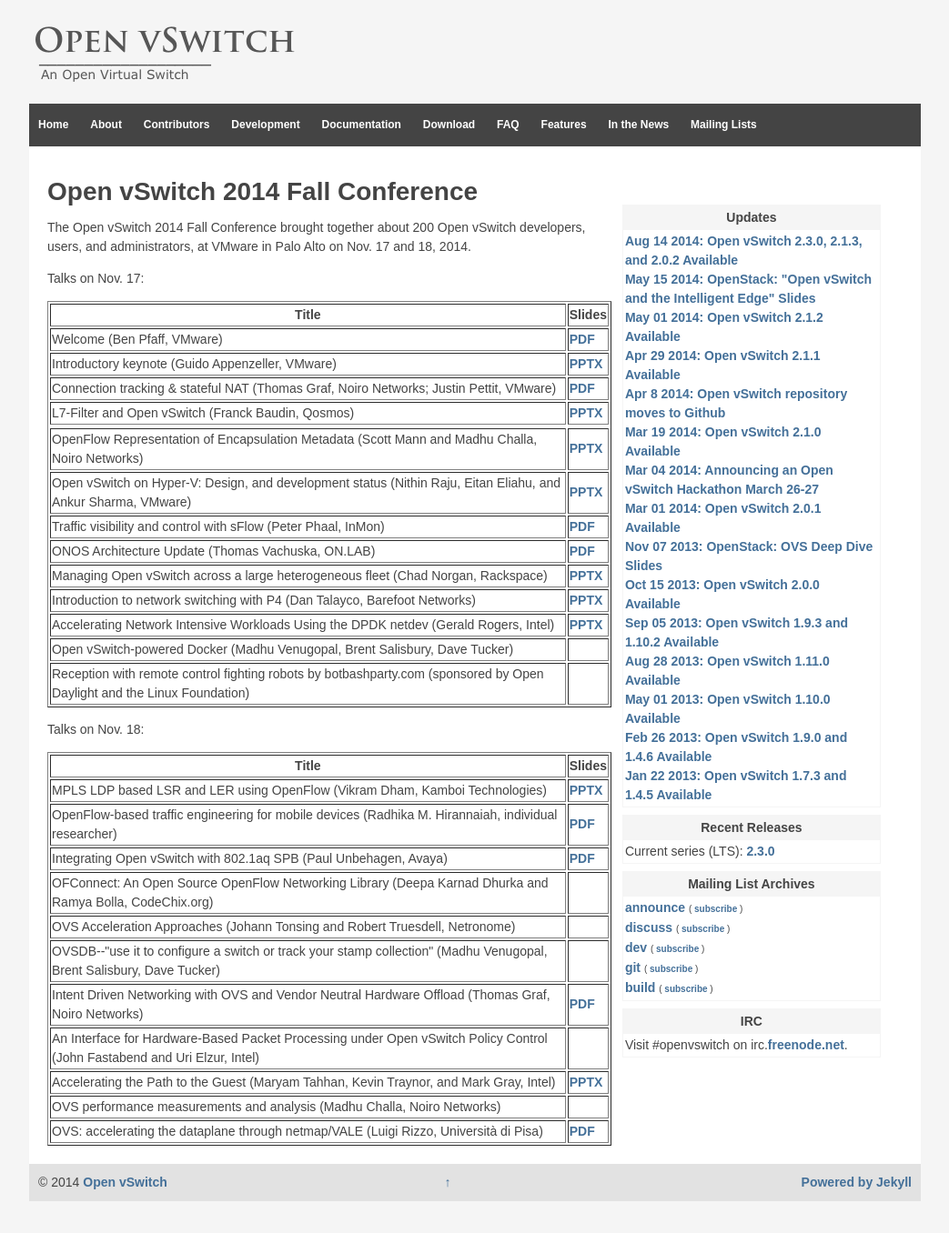
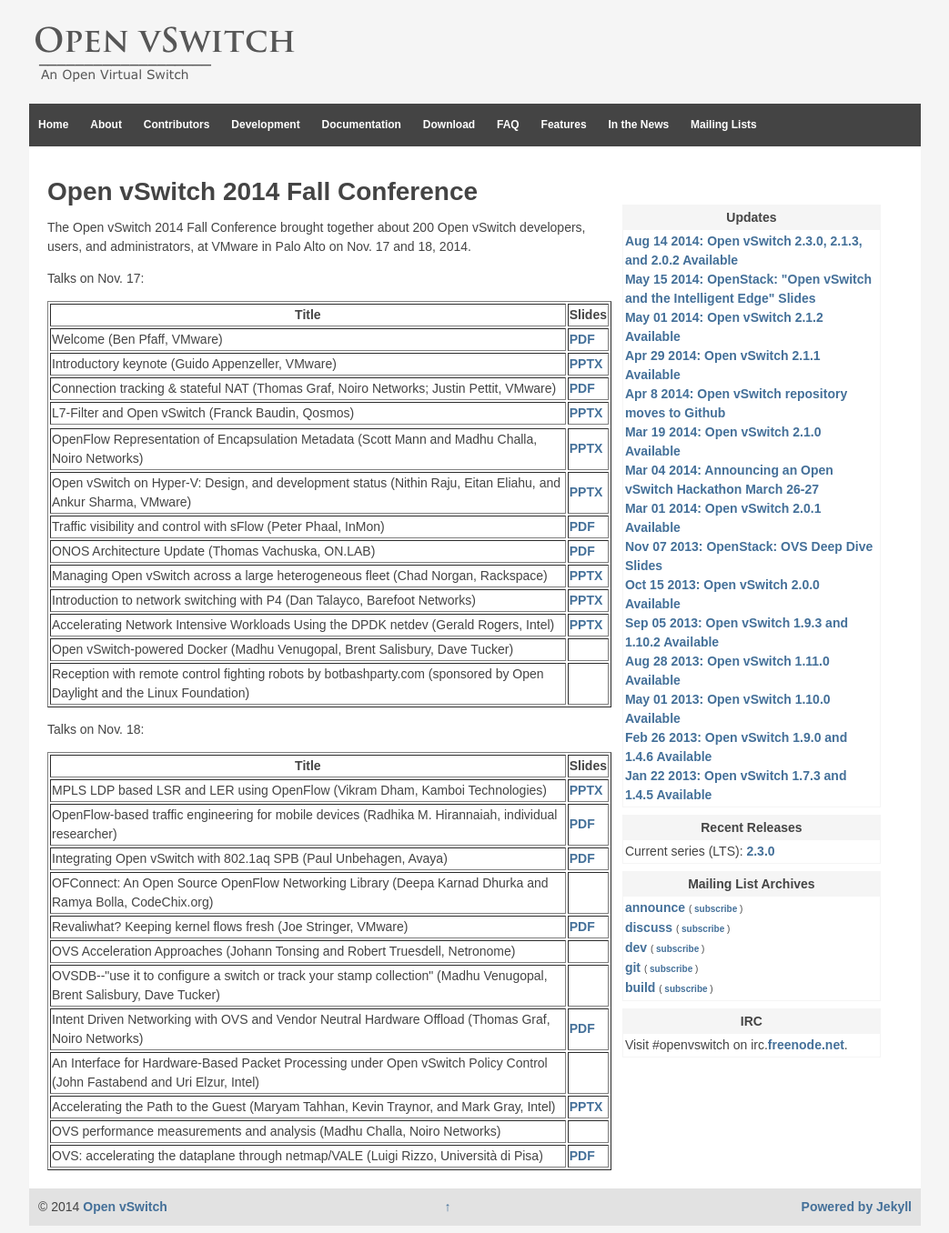
Before and after one commit to openvswitch/openvswitch.github.io, a Jekyll site: the page built from support/ovscon2014/index.html, in a window 1280 px wide. Shown: the whole page at 91% size, without its empty margins (118-1161 px from the left). Built offline with Jekyll 4.4.1, drawn with Linux system fonts in a browser that asks for light colours; before the commit the page ends 1329 px from its top, so only the background shows below that.

Commit message:
Add revalidator talk slides

```diff
--- a/support/ovscon2014/index.html
+++ b/support/ovscon2014/index.html
@@ -109,6 +109,10 @@
   <td></td>
 </tr>
 <tr>
+  <td>Revaliwhat? Keeping kernel flows fresh (Joe Stringer, VMware)</td>
+  <td><a href="18/1230-revaliwhat.pdf">PDF</a></td>
+</tr>
+<tr>
   <td>OVS Acceleration Approaches (Johann Tonsing and Robert Truesdell, Netronome)</td>
   <td></td>
 </tr>
```
Also changed, not shown: 1 other file.
